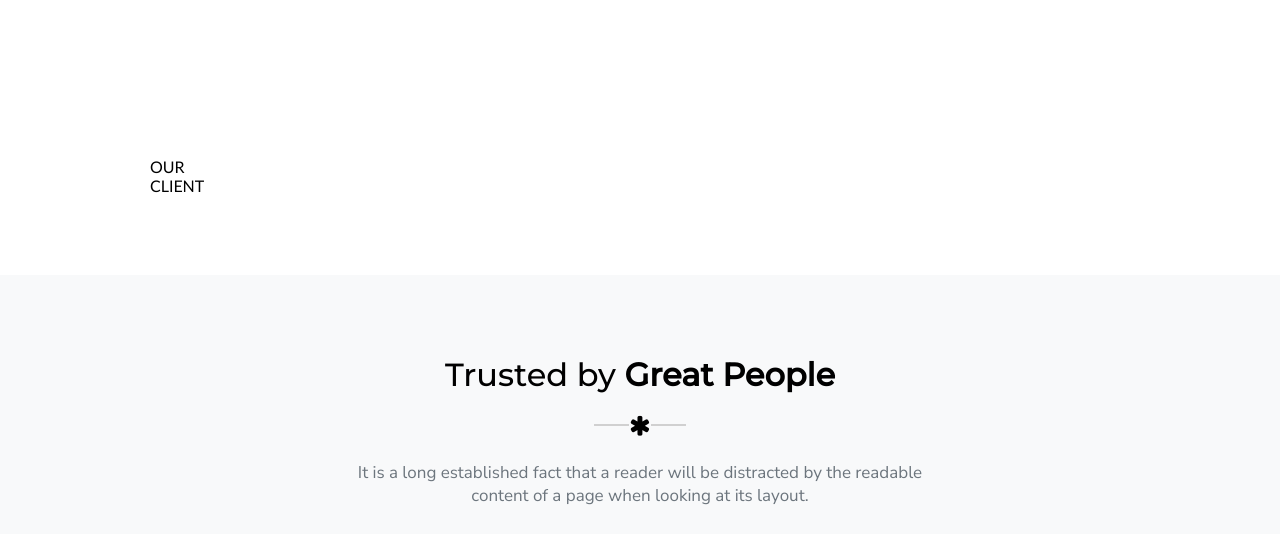
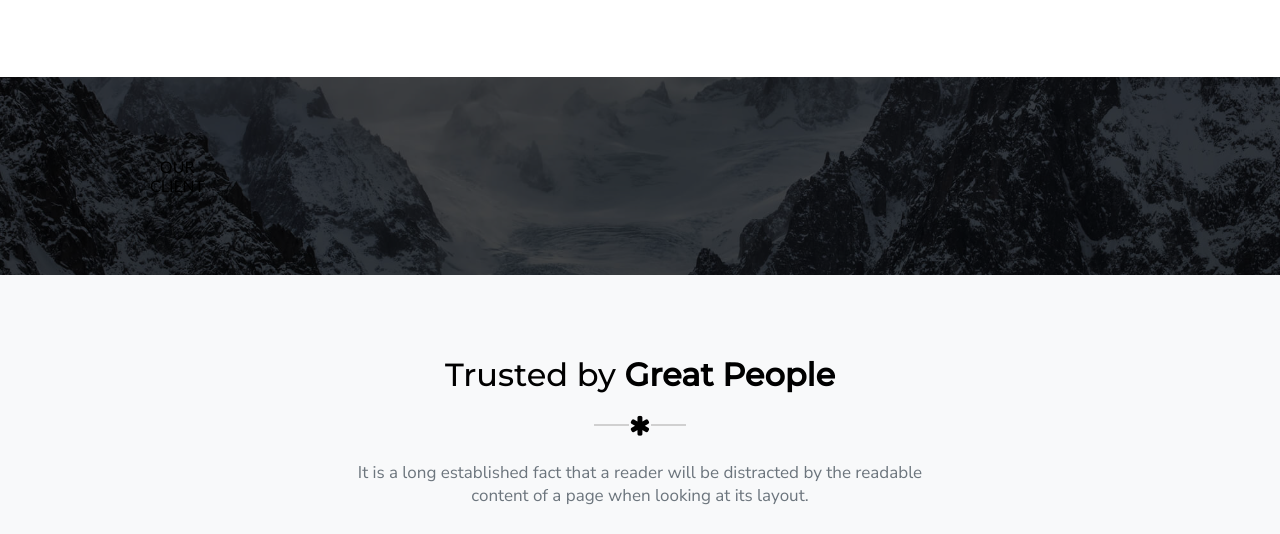
Before and after one commit to front-end-by-rimantas/19-grupe-portfolio-elvish, a website: page index.html in a window 1280 px wide. Shown: the part 4223-4757 px from the top of the page. Drawn offline with Linux system fonts and the light colour scheme; files whose address does not match are found by name.

Commit message:
bacground img style

```diff
--- a/index.html
+++ b/index.html
@@ -294,7 +294,7 @@
     <!-- section OUR WORK end -->
 
     <!-- section OUR CLIENT begin -->
-    <section class="container">
+    <section class="container clients">
         <div class="row">
             OUR CLIENT
         </div>
```
